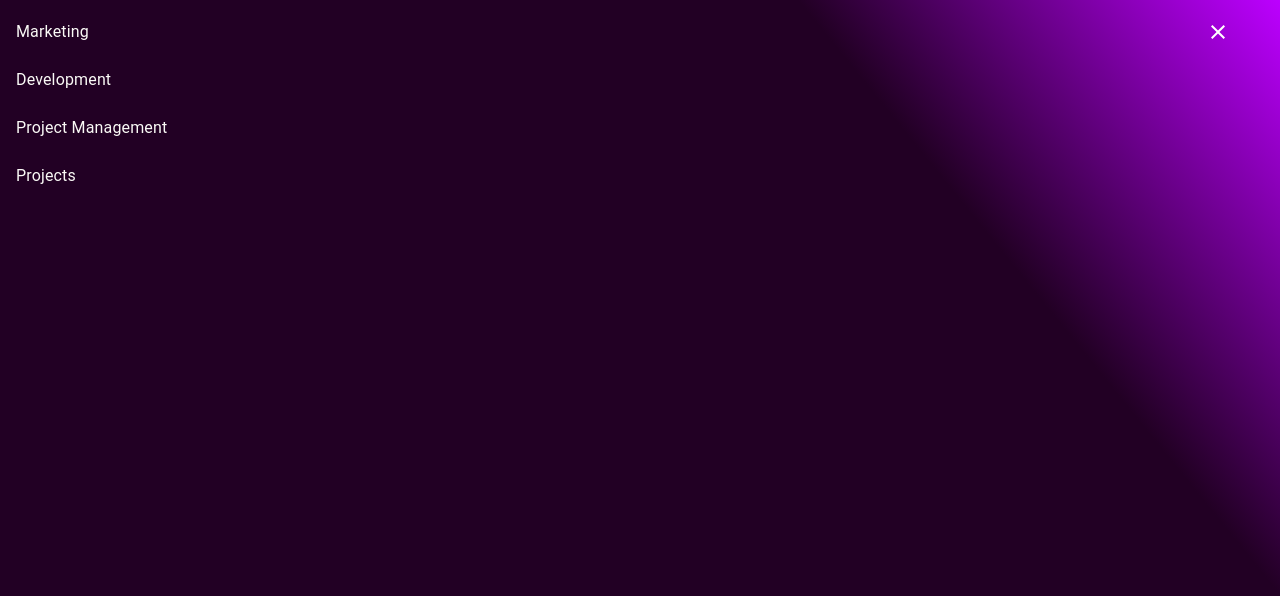
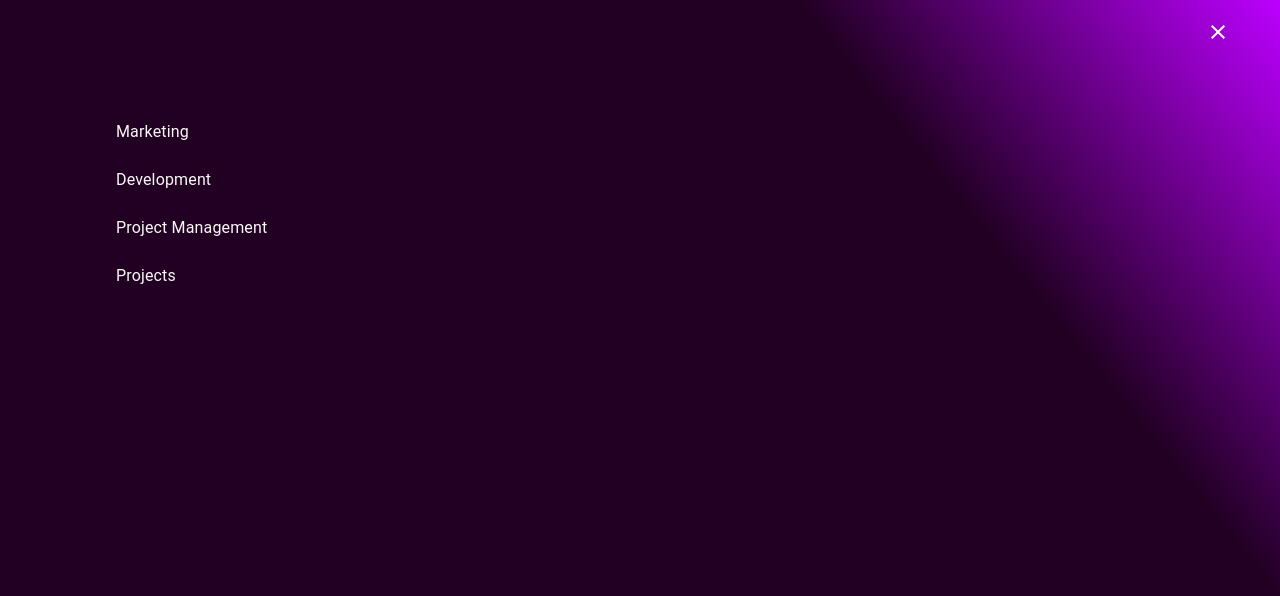
Before and after one commit to Larissartoricader/website, a Next.js app: page / in a window 1280 px wide. Both pictures are taken after a click on the icon 1168 px from the left and 75 px from the top of the page. Shown: the top 596 px of the page. Built offline with nearby package versions, Linux system fonts and the light colour scheme.

Commit message:
font size

```diff
--- a/components/Navigation/Navigation.js
+++ b/components/Navigation/Navigation.js
@@ -10,6 +10,8 @@ import { useState } from "react";
 import {
   StyledBox,
   StyledCross,
+  StyledList,
+  StyledListItemButton,
   StyledListItemText,
   StyledMenuIcon,
 } from "./Navigation.styles";
@@ -40,20 +42,20 @@ export default function Navigation() {
           toogleNavigation(false);
         }}
       />
-      <List>
+      <StyledList>
         {NavigationMenuItems.map((menuItem) => (
           <ListItem key={menuItem.id} disablePadding>
-            <ListItemButton
+            <StyledListItemButton
               onClick={() => {
                 router.push(menuItem.url);
                 toogleNavigation(false);
               }}
             >
               <StyledListItemText primary={menuItem.name} />
-            </ListItemButton>
+            </StyledListItemButton>
           </ListItem>
         ))}
-      </List>
+      </StyledList>
     </StyledBox>
   );
 
--- a/components/Navigation/Navigation.styles.js
+++ b/components/Navigation/Navigation.styles.js
@@ -1,7 +1,7 @@
 import styled from "styled-components";
 import MenuIcon from "@mui/icons-material/Menu";
 import { ClearSharp } from "@mui/icons-material";
-import { Box, ListItemText } from "@mui/material";
+import { Box, List, ListItemButton, ListItemText } from "@mui/material";
 
 export const StyledBox = styled(Box)`
   background: rgb(34, 0, 36);
@@ -18,15 +18,32 @@ export const StyledCross = styled(ClearSharp)`
   right: 50px;
   top: 20px;
   z-index: 1;
-  cursos: pointer;
+  cursor: pointer;
   &:hover {
     border: 1px solid White;
     border-radius: 50%;
   }
 `;
 
+export const StyledList = styled(List)`
+  position: absolute;
+  left: 10px;
+  top: 10px;
+  @media (min-width: 768px) {
+    left: 50px;
+    top: 50px;
+  }
+  @media (min-width: 1024px) {
+    left: 100px;
+    top: 100px;
+  }
+`;
+
+export const StyledListItemButton = styled(ListItemButton)``;
+
 export const StyledListItemText = styled(ListItemText)`
   color: var(--primary-fontcolor);
+  font-size: var(--font-size-large);
 `;
 
 export const StyledMenuIcon = styled(MenuIcon)`
--- a/styles.js
+++ b/styles.js
@@ -2,9 +2,15 @@ import { createGlobalStyle } from "styled-components";
 
 export default createGlobalStyle`
  :root{
+    --font-size-base: 16px;
+    --font-size-small: 0.875rem; /* 14px */
+    --font-size-medium: 1rem; /* 16px */
+    --font-size-large: 1.25rem; /* 20px */
+    --font-size-xlarge: 2rem; /* 32px */
+    --font-size-xxlarge: 3rem; /* 48px */
     --primary-fontcolor: #FAF9F6;
     }
-  *,
+  *
   *::before,
   *::after {
     box-sizing: border-box;
```
